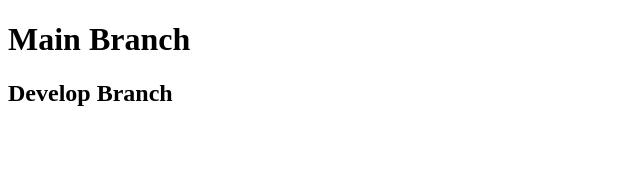
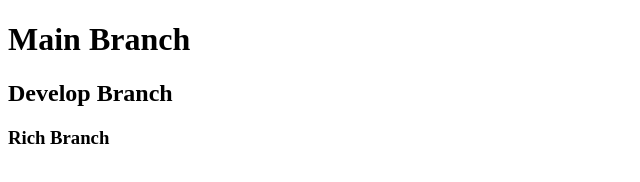
Before and after one commit to mathewfonteyne/teamGit, a plain HTML site: page index.html in a window 1280 px wide. Shown: the whole page, without its empty margins (0-640 px from the left). Drawn offline with Linux system fonts and the light colour scheme.

Commit message:
Rich branch added

```diff
--- a/index.html
+++ b/index.html
@@ -9,5 +9,6 @@
   <body>
     <h1>Main Branch</h1>
     <h2>Develop Branch</h2>
+    <h3>Rich Branch</h3>
   </body>
 </html>
```
